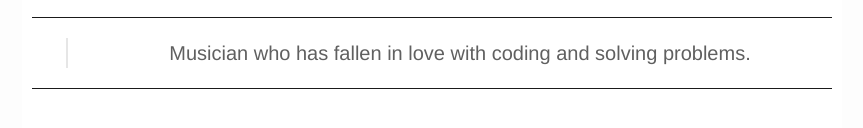
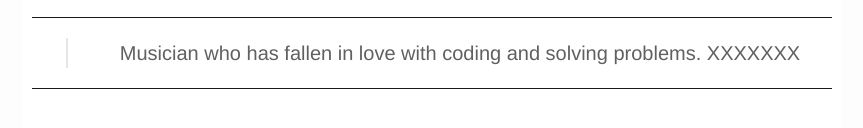
Before and after one commit to molleweide/molleweide.github.io, a plain HTML site: page index.html in a window 1280 px wide. Shown: the part 173-301 px from the top of the page, without its empty margins (208-1071 px from the left). Drawn offline with Linux system fonts and the light colour scheme.

Commit message:
update cv

```diff
--- a/index.html
+++ b/index.html
@@ -248,7 +248,7 @@
 <h1 id="hjalmar-jakobsson">Hjalmar Jakobsson</h1>
 <hr />
 <blockquote>
-<p>Musician who has fallen in love with coding and solving problems.</p>
+<p>Musician who has fallen in love with coding and solving problems. XXXXXXX</p>
 </blockquote>
 <hr />
 <h2 id="education">Education</h2>
```
